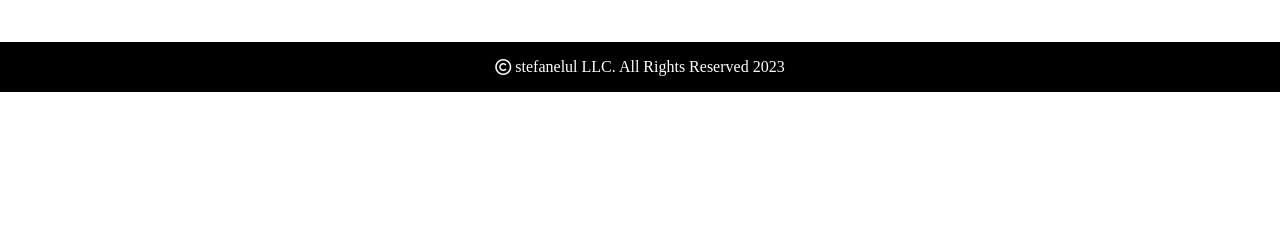
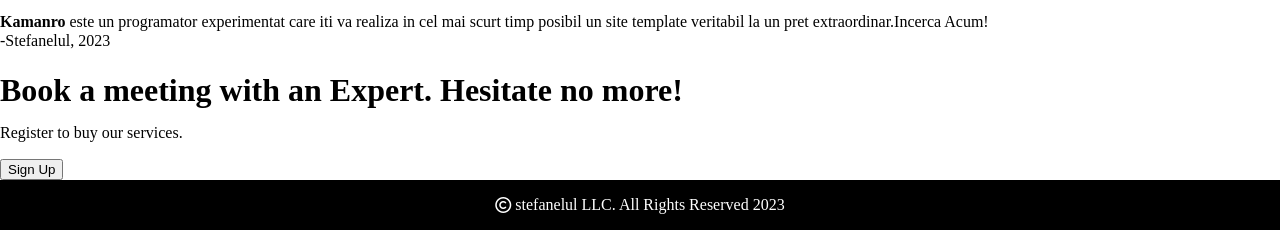
Before and after one commit to stefangoina/odin-landing-page, a plain HTML site: page index.html in a window 1280 px wide. Shown: the part 708-938 px from the top of the page. Before the commit the page ends 800 px from the top, so only its background shows below. Drawn offline with Linux system fonts and the light colour scheme; a web font is replaced by a local one.

Commit message:
finish website

```diff
--- a/index.html
+++ b/index.html
@@ -78,6 +78,27 @@
         </div>
       </div>
     </div>
+    <div class="testimonial">
+      <div class="container2">
+        <div class="box">
+          <strong>Kamanro</strong> este un programator experimentat care iti va
+          realiza in cel mai scurt timp posibil un site template veritabil la un
+          pret extraordinar.Incerca Acum!
+        </div>
+        <div class="box2">-Stefanelul, 2023</div>
+      </div>
+    </div>
+    <div class="section2">
+      <div class="container3">
+        <div class="box3">
+          <div class="text">
+            <h1>Book a meeting with an Expert. Hesitate no more!</h1>
+            <p>Register to buy our services.</p>
+          </div>
+          <div class="signup-btn"><button>Sign Up</button></div>
+        </div>
+      </div>
+    </div>
     <div class="footer">
       <i class="fa-regular fa-copyright" style="color: #ffffff"></i>stefanelul
       LLC. All Rights Reserved 2023
```
